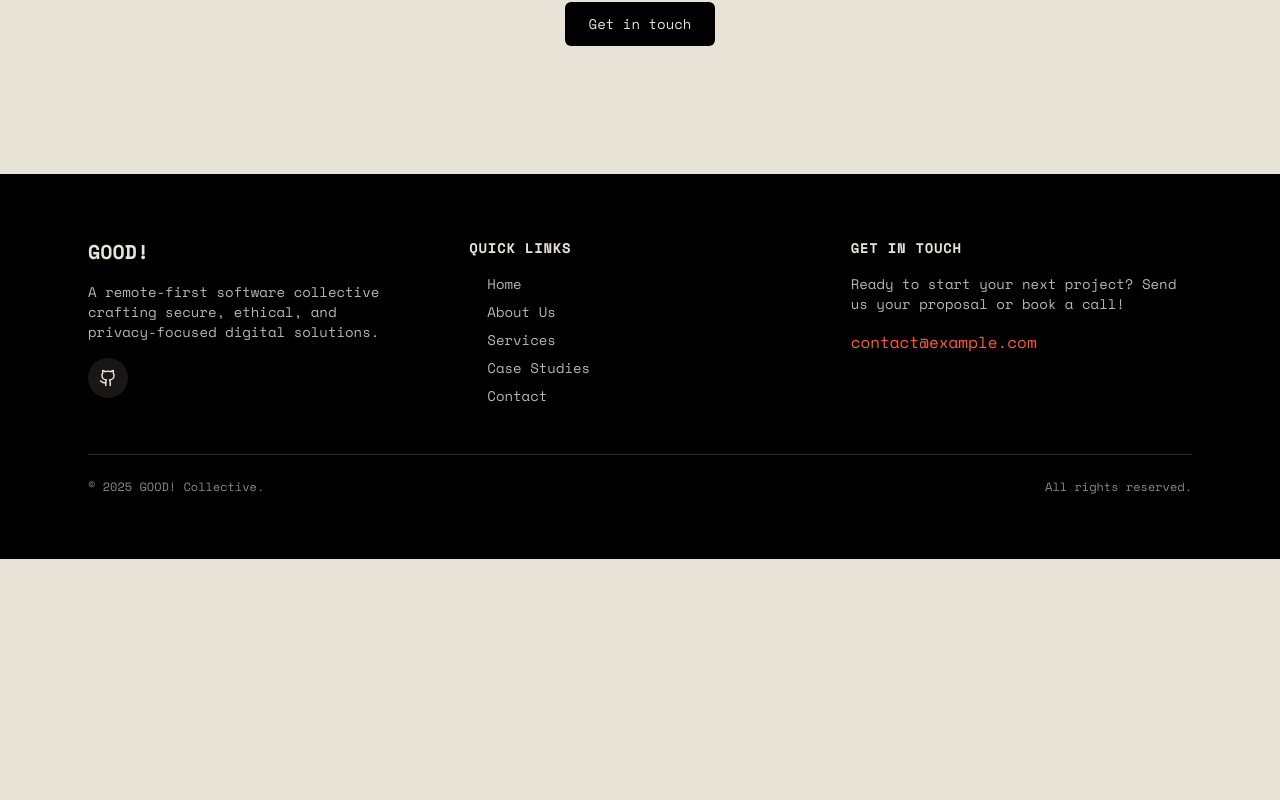
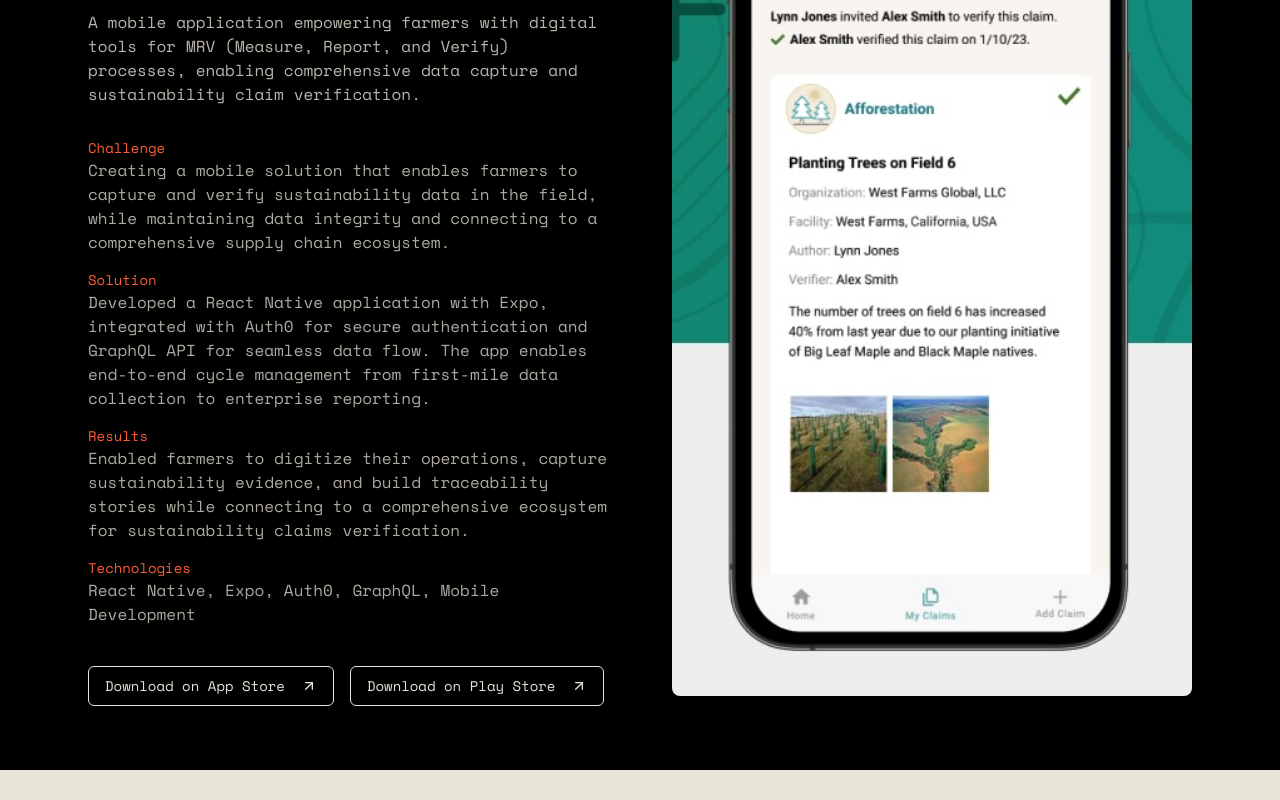
Before and after one commit to goodthingsdev/good-things-collective, a Next.js app: page /case-studies in a window 1280 px wide. Shown: the part 3480-4280 px from the top of the page. Before the commit the page ends 4039 px from the top, so only its background shows below. Built offline with nearby package versions, Linux system fonts and the light colour scheme; no server answers.

Commit message:
Case study update

```diff
--- a/src/app/case-studies/page.tsx
+++ b/src/app/case-studies/page.tsx
@@ -127,6 +127,21 @@ export default function Page() {
         </section>
       )}
 
+      {/* Producers Trust Mobile App */}
+      <FeaturedCaseStudy
+        title="Producers Trust Mobile: On-the-ground Farmer Digitization"
+        description="A mobile application empowering farmers with digital tools for MRV (Measure, Report, and Verify) processes, enabling comprehensive data capture and sustainability claim verification."
+        challenge="Creating a mobile solution that enables farmers to capture and verify sustainability data in the field, while maintaining data integrity and connecting to a comprehensive supply chain ecosystem."
+        solution="Developed a React Native application with Expo, integrated with Auth0 for secure authentication and GraphQL API for seamless data flow. The app enables end-to-end cycle management from first-mile data collection to enterprise reporting."
+        results="Enabled farmers to digitize their operations, capture sustainability evidence, and build traceability stories while connecting to a comprehensive ecosystem for sustainability claims verification."
+        image="/uploads/producers-trust-app.jpg"
+        technologies={["React Native", "Expo", "Auth0", "GraphQL", "Mobile Development"]}
+        projectUrl="https://apps.apple.com/st/app/producers-trust/id6502012079"
+        secondaryProjectUrl="https://play.google.com/store/apps/details?id=com.producerstrust.agripreneur&hl=de"
+        primaryButtonText="Download on App Store"
+        secondaryButtonText="Download on Play Store"
+      />
+
       {/* CTA Section */}
       <section className="section">
         <div className="section-inner">
--- a/src/components/case-studies/FeaturedCaseStudy.tsx
+++ b/src/components/case-studies/FeaturedCaseStudy.tsx
@@ -10,6 +10,10 @@ interface FeaturedCaseStudyProps {
   results: string;
   image: string;
   projectUrl?: string;
+  secondaryProjectUrl?: string;
+  technologies?: string[];
+  primaryButtonText?: string;
+  secondaryButtonText?: string;
 }
 
 const FeaturedCaseStudy = ({
@@ -20,6 +24,10 @@ const FeaturedCaseStudy = ({
   results,
   image,
   projectUrl,
+  secondaryProjectUrl,
+  technologies,
+  primaryButtonText = "View Project",
+  secondaryButtonText = "View Project",
 }: FeaturedCaseStudyProps) => {
   return (
     <section className="section bg-collective-black pb-16 pt-12 text-collective-beige">
@@ -46,20 +54,37 @@ const FeaturedCaseStudy = ({
                 <h3 className="text-sm font-medium text-collective-orange">Results</h3>
                 <p className="opacity-75">{results}</p>
               </div>
+              {technologies && (
+                <div>
+                  <h3 className="text-sm font-medium text-collective-orange">Technologies</h3>
+                  <p className="opacity-75">{technologies.join(", ")}</p>
+                </div>
+              )}
             </div>
-            {projectUrl && (
-              <div className="pt-4">
+            <div className="flex gap-4 pt-4">
+              {projectUrl && (
                 <Button
                   asChild
                   variant="outline"
                   className="border-collective-beige bg-transparent text-collective-beige hover:bg-collective-beige/10"
                 >
                   <a href={projectUrl} target="_blank" rel="noopener noreferrer">
-                    View Project <ArrowUpRight className="ml-2 h-4 w-4" />
+                    {primaryButtonText} <ArrowUpRight className="ml-2 h-4 w-4" />
                   </a>
                 </Button>
-              </div>
-            )}
+              )}
+              {secondaryProjectUrl && (
+                <Button
+                  asChild
+                  variant="outline"
+                  className="border-collective-beige bg-transparent text-collective-beige hover:bg-collective-beige/10"
+                >
+                  <a href={secondaryProjectUrl} target="_blank" rel="noopener noreferrer">
+                    {secondaryButtonText} <ArrowUpRight className="ml-2 h-4 w-4" />
+                  </a>
+                </Button>
+              )}
+            </div>
           </div>
           <div className="order-first lg:order-last">
             <img src={image} alt={title} className="w-full rounded-lg" />
```
Also changed, not shown: public/uploads/producers-trust-app.jpg (added).
